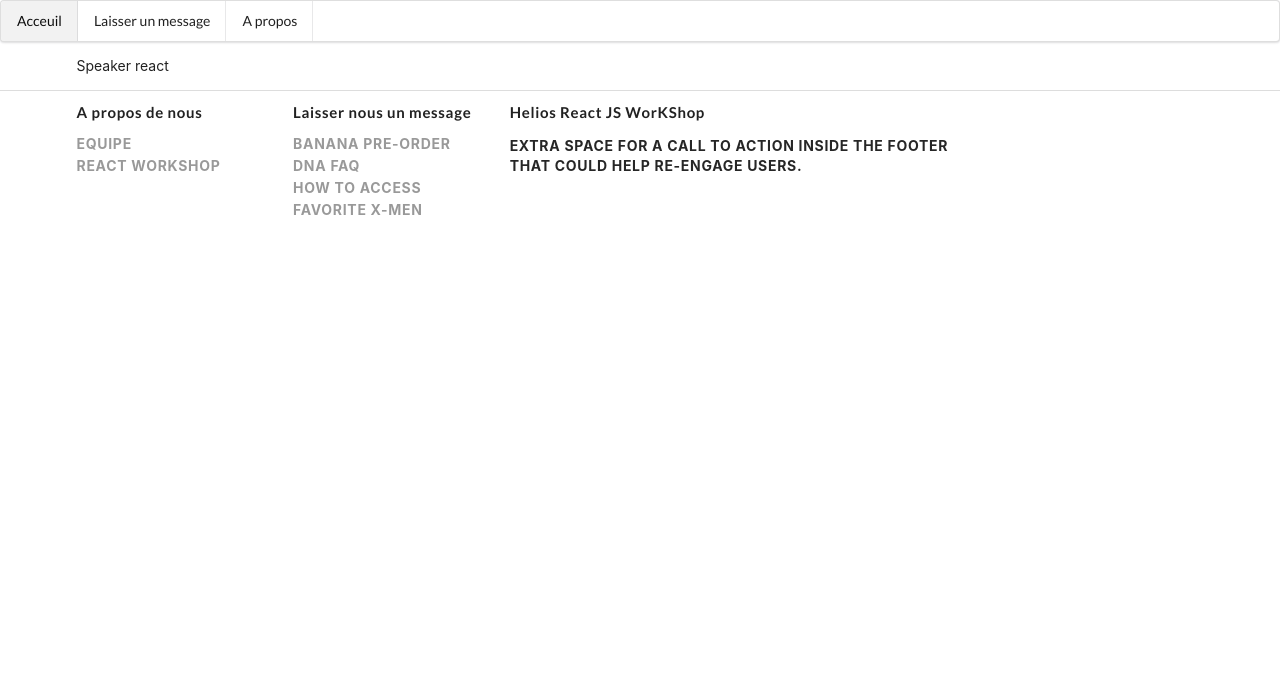
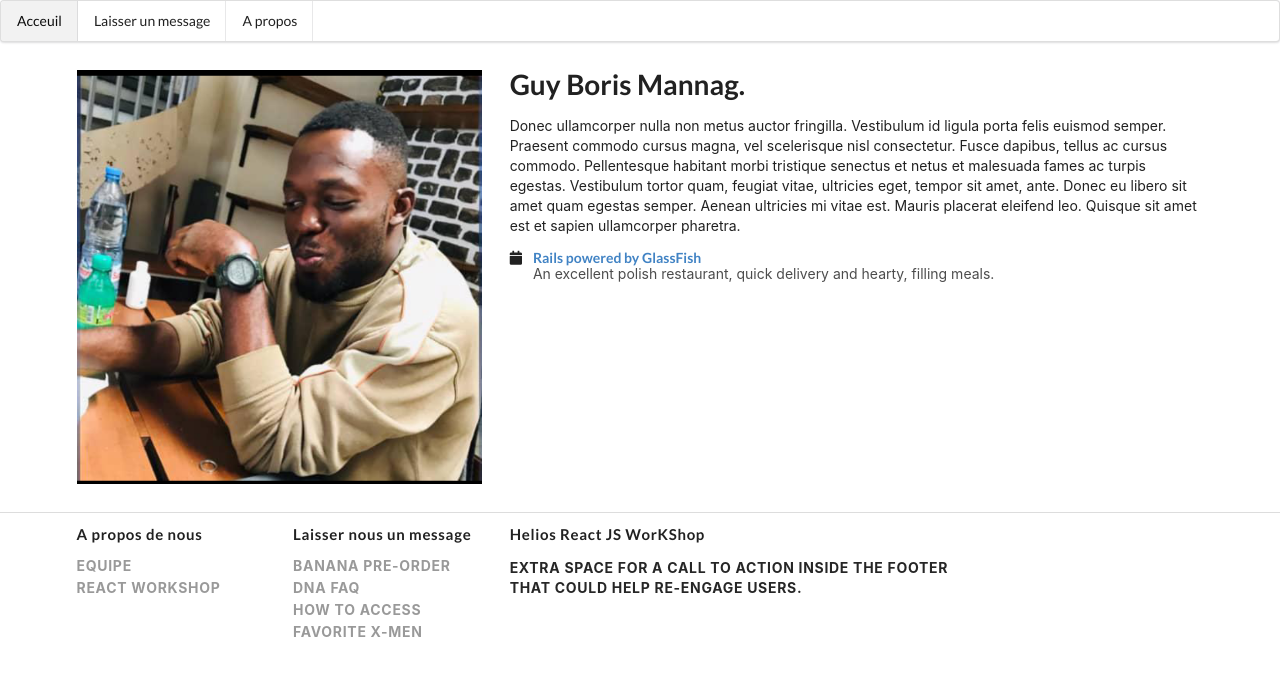
Before and after one commit to atemengue/react-gettting-started-workshop, a React (Create React App) app: page /speaker in a window 1280 px wide. Shown: the top 676 px of the page. Built offline with nearby package versions, Linux system fonts and the light colour scheme.

Commit message:
update text add

```diff
--- a/src/components/About.js
+++ b/src/components/About.js
@@ -3,5 +3,22 @@
 import React from 'react';
 
 export default function About() {
-  return <div>About</div>;
+  return (
+    <div class='ui text'>
+      <p>
+        Pellentesque habitant morbi tristique senectus et netus et malesuada
+        fames ac turpis egestas. Vestibulum tortor quam, feugiat vitae,
+        ultricies eget, tempor sit amet, ante. Donec eu libero sit amet quam
+        egestas semper. Aenean ultricies mi vitae est. Mauris placerat eleifend
+        leo. Quisque sit amet est et sapien ullamcorper pharetra. Vestibulum
+        erat wisi, condimentum sed, commodo vitae, ornare sit amet, wisi. Aenean
+        fermentum, elit eget tincidunt condimentum, eros ipsum rutrum orci,
+        sagittis tempus lacus enim ac dui. Donec non enim in turpis pulvinar
+        facilisis. Ut felis. Praesent dapibus, neque id cursus faucibus, tortor
+        neque egestas augue, eu vulputate magna eros eu erat. Aliquam erat
+        volutpat. Nam dui mi, tincidunt quis, accumsan porttitor, facilisis
+        luctus, metus
+      </p>
+    </div>
+  );
 }
--- a/src/components/SpeakerDetail.js
+++ b/src/components/SpeakerDetail.js
@@ -3,5 +3,48 @@
 import React from 'react';
 
 export default function SpeakerDetail() {
-  return <div>Speaker react</div>;
+  return (
+    <div className='ui vertical segment'>
+      <div className='ui stackable grid'>
+        <div className='six wide column'>
+          <img
+            src='/images/speaker-5443.png'
+            alt='detail profil'
+            className='ui image'
+          />
+        </div>
+        {/* ADD SEGMENT */}
+        <div className='ten wide column'>
+          <h1 className='ui header'>
+            <span className='sub'>Guy Boris Mannag.</span>
+          </h1>
+          <p className='ui text'>
+            Donec ullamcorper nulla non metus auctor fringilla. Vestibulum id
+            ligula porta felis euismod semper. Praesent commodo cursus magna,
+            vel scelerisque nisl consectetur. Fusce dapibus, tellus ac cursus
+            commodo. Pellentesque habitant morbi tristique senectus et netus et
+            malesuada fames ac turpis egestas. Vestibulum tortor quam, feugiat
+            vitae, ultricies eget, tempor sit amet, ante. Donec eu libero sit
+            amet quam egestas semper. Aenean ultricies mi vitae est. Mauris
+            placerat eleifend leo. Quisque sit amet est et sapien ullamcorper
+            pharetra.
+          </p>
+          <p>
+            <div class='ui list'>
+              <div class='item'>
+                <i class='calendar icon'></i>
+                <div class='content'>
+                  <a class='header'>Rails powered by GlassFish</a>
+                  <div class='description'>
+                    An excellent polish restaurant, quick delivery and hearty,
+                    filling meals.
+                  </div>
+                </div>
+              </div>
+            </div>
+          </p>
+        </div>
+      </div>
+    </div>
+  );
 }
```
Also changed, not shown: package.json (+1 -6 lines), 1 other file (tests, documents, lock files or other folders).
